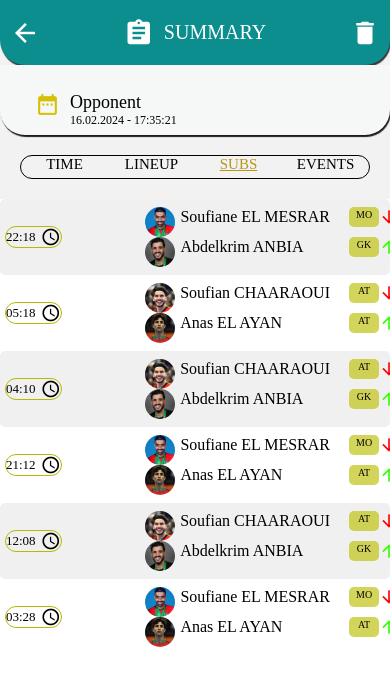
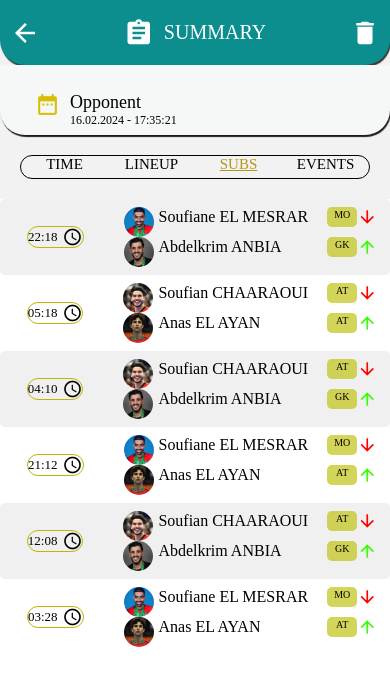
Before and after one commit to YahyaNamir/Salle_Summary, a React Native app: screen /SUBS in a window 390 px wide. Shown: the top 686 px of the page. Built offline with nearby package versions, Linux system fonts and the light colour scheme.

Commit message:
Centre the container

```diff
--- a/components/PlayerSub.js
+++ b/components/PlayerSub.js
@@ -8,8 +8,8 @@ const PlayerSub = ({substitution}) => {
       <View
         style={{
           flexDirection: 'row-reverse',
-          justifyContent: 'space-between',
-          width: '100%',
+        //   justifyContent: 'space-between',
+        //   width: '100%',
           alignItems: 'center',
         }}>
         <View>
@@ -64,7 +64,7 @@ const PlayerSub = ({substitution}) => {
 const styles = StyleSheet.create({
   container: {
     flexDirection: 'column',
-    // alignItems: 'center',
+    alignItems: 'center',
     paddingVertical: 8,
     width: '100%',
     // marginLeft: 10,
```
